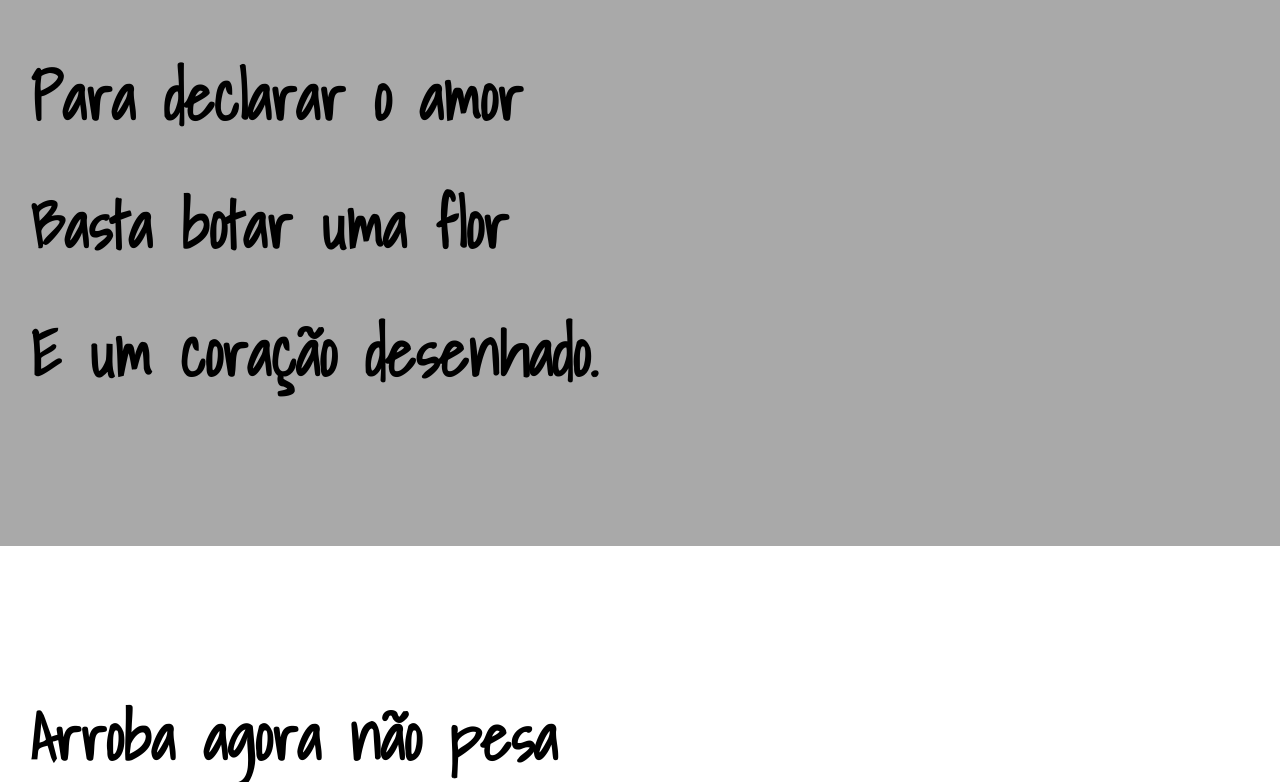
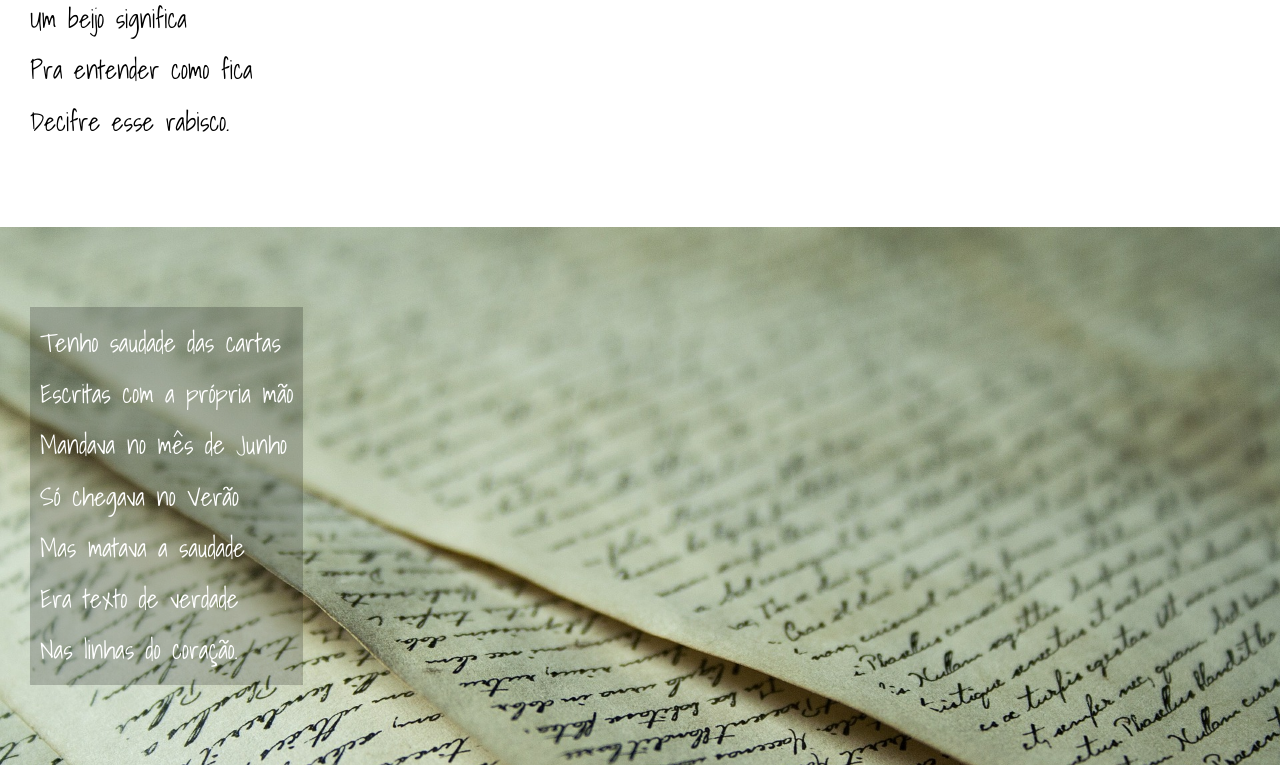
Before and after one commit to luanefonseca/HTML-CSS, a plain HTML site: page exercicios/desafio12/index.html in a window 1280 px wide. Shown: the part 2018-2800 px from the top of the page. Drawn offline with Linux system fonts and the light colour scheme.

Commit message:
ajuste d12

```diff
--- a/exercicios/desafio12/estilo/style.css
+++ b/exercicios/desafio12/estilo/style.css
@@ -45,13 +45,12 @@ a:hover {
 }
 
 section {
-    padding-top: 10%;
-    padding-bottom: 10%;
+    padding-top: 10vh;
+    padding-bottom: 10vh;
     padding-left: 30px;
     line-height: 2em;
     font-family: var(--fonte3);
-    font-weight: bold;
-    font-size: 5vw;
+    font-size: 2vw;
 }
 
 section.normal {
@@ -60,10 +59,28 @@ section.normal {
 }
 
 section.imagem {
+    color: white;
+    background-size: cover;
+    background-attachment: fixed;
+}
+
+section.imagem > p {
+    background-color: rgba(0, 0, 0, 0.205);
+    display: inline-block;
+    padding: 10px;
+}
+
+section#img01 {
+    background-image: url('../imagens/background001.jpg');
+    background-position: right center;
 
 }
 
+section#img02 {
+    background-image: url('../imagens/background002.jpg');
 
+
+}
 
 footer{
     background-color: black;
--- a/exercicios/desafio12/index.html
+++ b/exercicios/desafio12/index.html
@@ -29,7 +29,7 @@
 
 
 
-    <section class="imagem">
+    <section class="imagem" id="img01">
         <p>
             Não é mais como era antes <br>
             É tudo abreviado <br>
@@ -50,7 +50,7 @@
             Ou vai até no começo <br>
             Agora é .com <br>
             Se o saite é muito bom <br>
-            Ele vale um alto preço. <br>
+            Ele vale um alto preço. <br><br>
             Pra piorar a liguagem <br>
             O emoticom é um risco <br>
             Tem símbolo para tudo <br>
@@ -62,7 +62,7 @@
     </section>
 
 
-    <section class="imagem">
+    <section class="imagem" id="img02">
         <p>
             Tenho saudade das cartas <br>
             Escritas com a própria mão <br>
@@ -84,7 +84,7 @@
             Abriu outro aplicativo <br>
             O mundo ficou cativo <br>
             Da tecnologia do agora.
-            Felizmente, pra orar <br>
+            Felizmente, pra orar <br><br>
             Não precisa de internet <br>
             Deus escuta todo mundo <br>
             Se quiser, faça esse teste <br>
```
